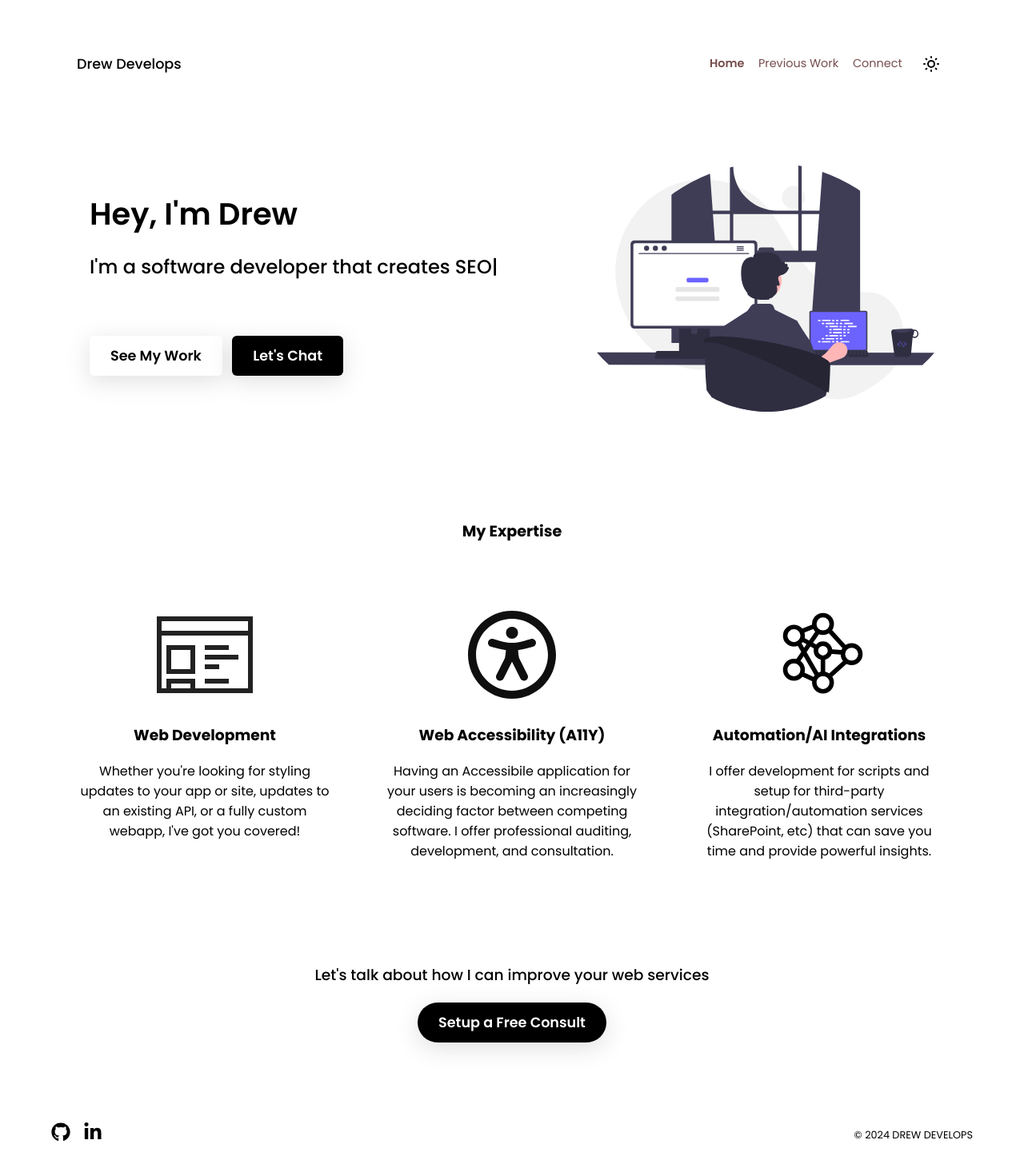
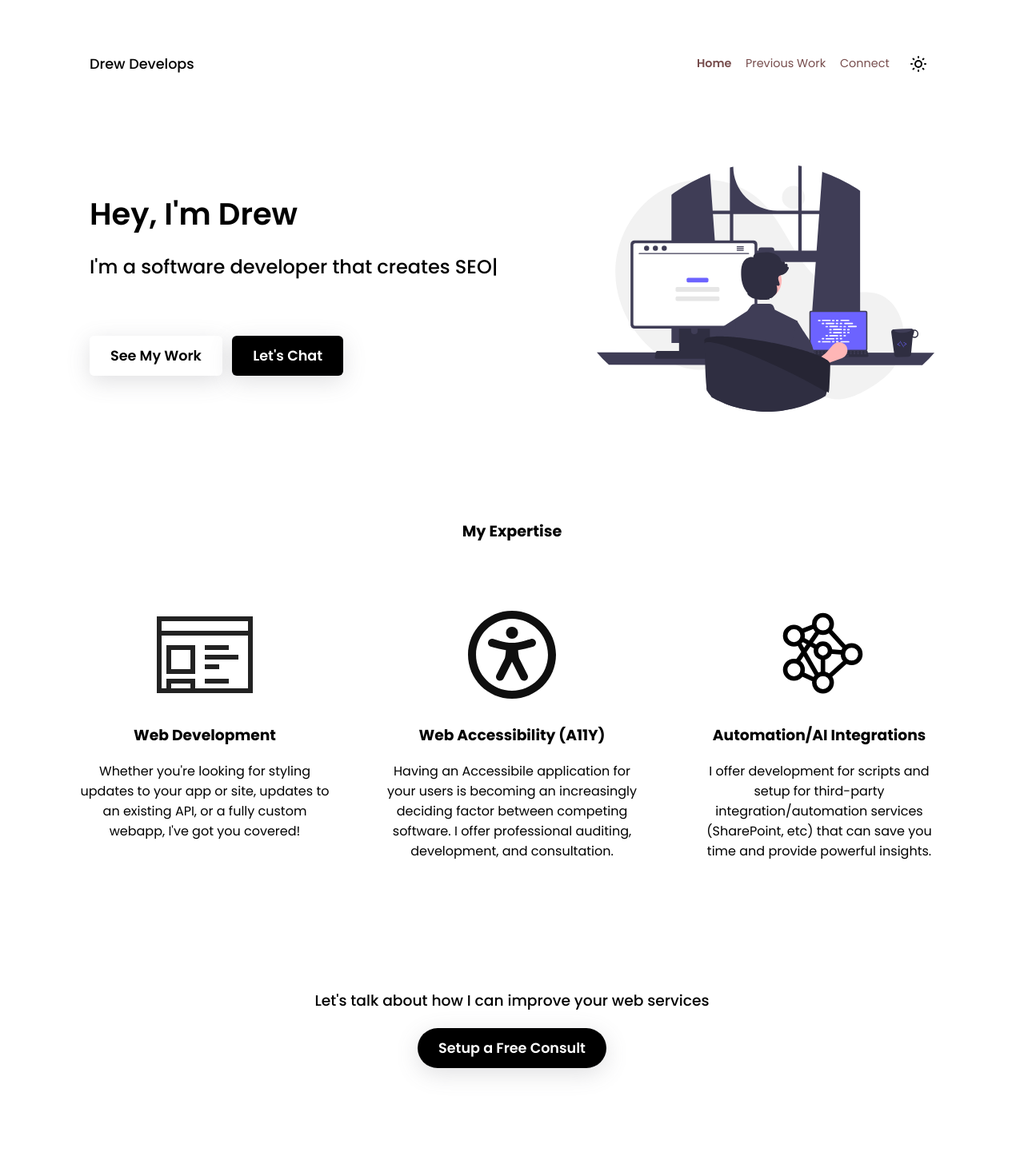
Before and after one commit to drewdoesdevelopment/drew-develops, a SvelteKit app: page / in a window 1280 px wide. Shown: the top 1466 px of the page at 80% size. Built offline with nearby package versions, Linux system fonts and the light colour scheme.

Commit message:
Margin improvements for 1080p and higher

```diff
--- a/src/elements/CallToAction.svelte
+++ b/src/elements/CallToAction.svelte
@@ -8,7 +8,6 @@
 
 .cta {
     text-align: center;
-    margin: 6rem 0;
 
     h3 {
         margin-bottom: 2rem;
@@ -23,4 +22,16 @@
         margin-bottom: 4rem;
     }
 }
+
+@media (max-width: 1920px) {
+    .cta {
+        margin: 8rem 0;
+    }
+}
+
+@media (min-width: 1920px) {
+    .cta {
+        margin: 12rem 0;
+    }
+}
 </style>
--- a/src/elements/Footer.svelte
+++ b/src/elements/Footer.svelte
@@ -26,7 +26,7 @@
     @import '../styles/variables.scss';
 
 	footer {
-		margin: 0 4rem;
+		margin: 3rem 7rem;
 		display: flex;
 		justify-content: space-between;
 		align-items: center;
--- a/src/elements/Navbar.svelte
+++ b/src/elements/Navbar.svelte
@@ -355,7 +355,7 @@
 
     @media (min-width: $breakpoint-m) {
         nav {
-            margin: 3rem 6rem 0 6rem;
+            margin: 3rem 7rem 0 7rem;
         }
     }
 </style>
--- a/src/routes/+page.svelte
+++ b/src/routes/+page.svelte
@@ -188,7 +188,7 @@ h2 {
 
     .mobile-image {
         display: block;
-        width: 80%;
+        width: 80% !important;
         margin: 0 auto;
     }
 }
@@ -266,6 +266,10 @@ h2 {
             margin-bottom: 4rem;
         }
     }
+
+    .expertise {
+        margin: 12rem 0 !important;
+    }
 }
 
 // 1440p
```
